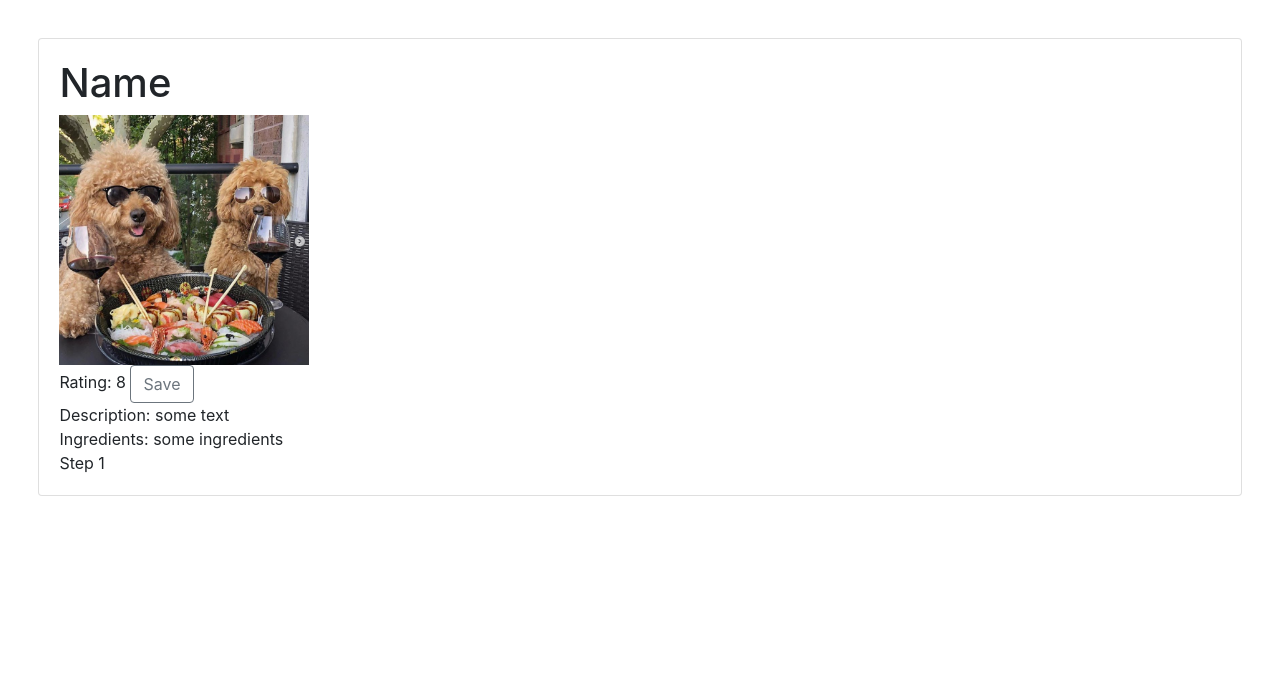
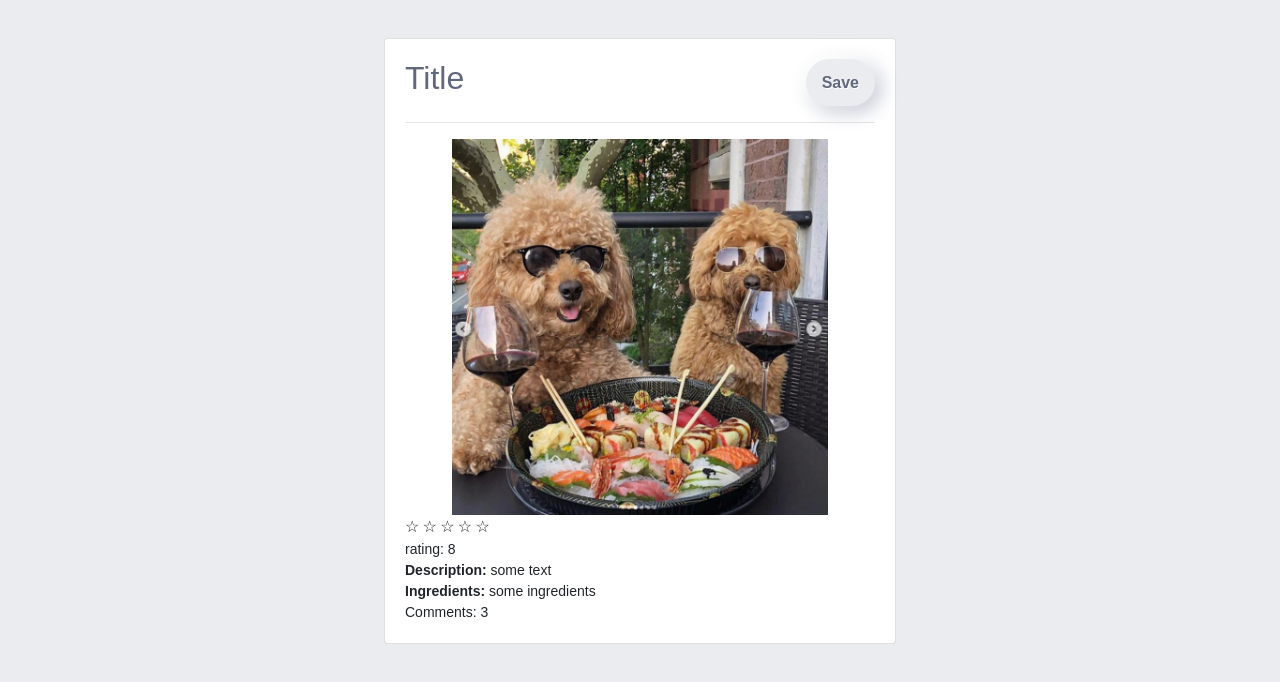
Before and after one commit to Muragul/WebDevelopment, an Angular app in the folder project/: page /main in a window 1280 px wide. Shown: the top 682 px of the page. Built offline with nearby package versions, Linux system fonts and the light colour scheme.

Commit message:
[fix]: main-list component

```diff
--- a/project/src/app/main-list/main-list.component.css
+++ b/project/src/app/main-list/main-list.component.css
@@ -1,9 +1,88 @@
-.card{
-    margin: 3%;
+img {
+    margin: 0 10%;
+    width: 80%;
 }
-.gallery{
-    height: 50px;
+
+.title {
+    display: flex;
+    flex-direction: row;
+    justify-content: space-between;
 }
-img{
-    height: 250px;
+
+.section {
+    font-size: 14px;
+
 }
+
+body {
+    height: 100vh;
+    padding: 3% 30%;
+    /*padding: 3%;*/
+    background-color: #EBECF0;
+}
+
+* {font-family: 'Montserrat', sans-serif;}
+
+h2 {
+    color: #61677C;
+    text-shadow: 1px 1px 1px white;
+}
+
+form {
+    padding: 16px;
+    width: 320px;
+    margin: 0 auto;
+}
+
+.segment {
+    padding: 32px 0;
+    text-align: center;
+}
+
+button {
+    font-size: 16px;
+    border: 0;
+    outline: 0;
+    border-radius: 320px;
+    padding: 10px 16px;
+    background-color: #EBECF0;
+    text-shadow: 1px 1px 0 white;
+    color:#61677C;
+    font-weight: bold;
+    box-shadow: -5px -5px 20px white,  5px 5px 20px #BABECC;
+    transition: all 0.2s ease-in-out;
+    cursor: pointer;
+    font-weight: 600;
+}
+button:hover {box-shadow: -2px -2px 5px white, 2px 2px 5px #BABECC;}
+button:active {box-shadow: inset 1px 1px 2px #BABECC, inset -1px -1px 2px white;}
+
+.rating > span:hover:before {
+    content: "\2605";
+    position: absolute;
+ }
+
+ .rating {
+    unicode-bidi: bidi-override;
+    direction: rtl;
+  }
+  .rating > span:hover:before,
+  .rating > span:hover ~ span:before {
+     content: "\2605";
+     position: absolute;
+  }
+
+  .rating {
+    unicode-bidi: bidi-override;
+    direction: rtl;
+  }
+  .rating > span {
+    display: inline-block;
+    position: relative;
+    width: 1.1em;
+  }
+  .rating > span:hover:before,
+  .rating > span:hover ~ span:before {
+     content: "\2605";
+     position: absolute;
+  }
--- a/project/src/app/main-list/main-list.component.html
+++ b/project/src/app/main-list/main-list.component.html
@@ -1,24 +1,29 @@
+<body>
   <div class="card">
     <div class="card-body">
-    <div>
-      <h1>
-        Name
-      </h1>
-      <!--CAROUSEL HERE-->
-      <img src="../../assets/post17.png">
+      <div class="title">
+        <h2>
+          {{title}}
+        </h2>
+        <button type="button">Save</button>
       </div>
-    <div>
-      Rating: {{currentRate}}
-      <button type="button" class="btn btn-outline-secondary">Save</button>
+      <hr>
+      <img src={{front_image}}>
+      <div class="rating">
+        <span>☆</span><span>☆</span><span>☆</span><span>☆</span><span>☆</span>
       </div>
-    <div class="description">
-      Description: {{description}}
+      <div class="section">
+        rating: {{likes}}
       </div>
-    <div class="Ingredients">
-      Ingredients: {{ingredients}}
+      <div class="section">
+        <strong>Description:</strong> {{description}}
       </div>
-    <div class="Directions">
-      Step 1
+      <div class="section">
+        <strong>Ingredients:</strong> {{ingredients}}
+      </div>
+      <div class="section">
+        Comments: {{comments}}
       </div>
     </div>
   </div>
+</body>
--- a/project/src/app/main-list/main-list.component.ts
+++ b/project/src/app/main-list/main-list.component.ts
@@ -6,9 +6,12 @@ import { Component, OnInit } from '@angular/core';
   styleUrls: ['./main-list.component.css']
 })
 export class MainListComponent implements OnInit {
-  currentRate = 8;
+  likes = 8;
   description = 'some text';
+  title='Title';
   ingredients = 'some ingredients';
+  comments = 3;
+  front_image = '../../assets/post17.png';
   constructor() { }
 
   ngOnInit() {
--- a/project/src/app/sign-up/sign-up.component.css
+++ b/project/src/app/sign-up/sign-up.component.css
@@ -15,7 +15,7 @@ h1 {
 }
 
 form {
-    padding: 16px 20%;
+    padding: 16px 30%;
     margin: 0 auto;
 }
 
```
Lines whose indentation alone changed are shown as unchanged.
